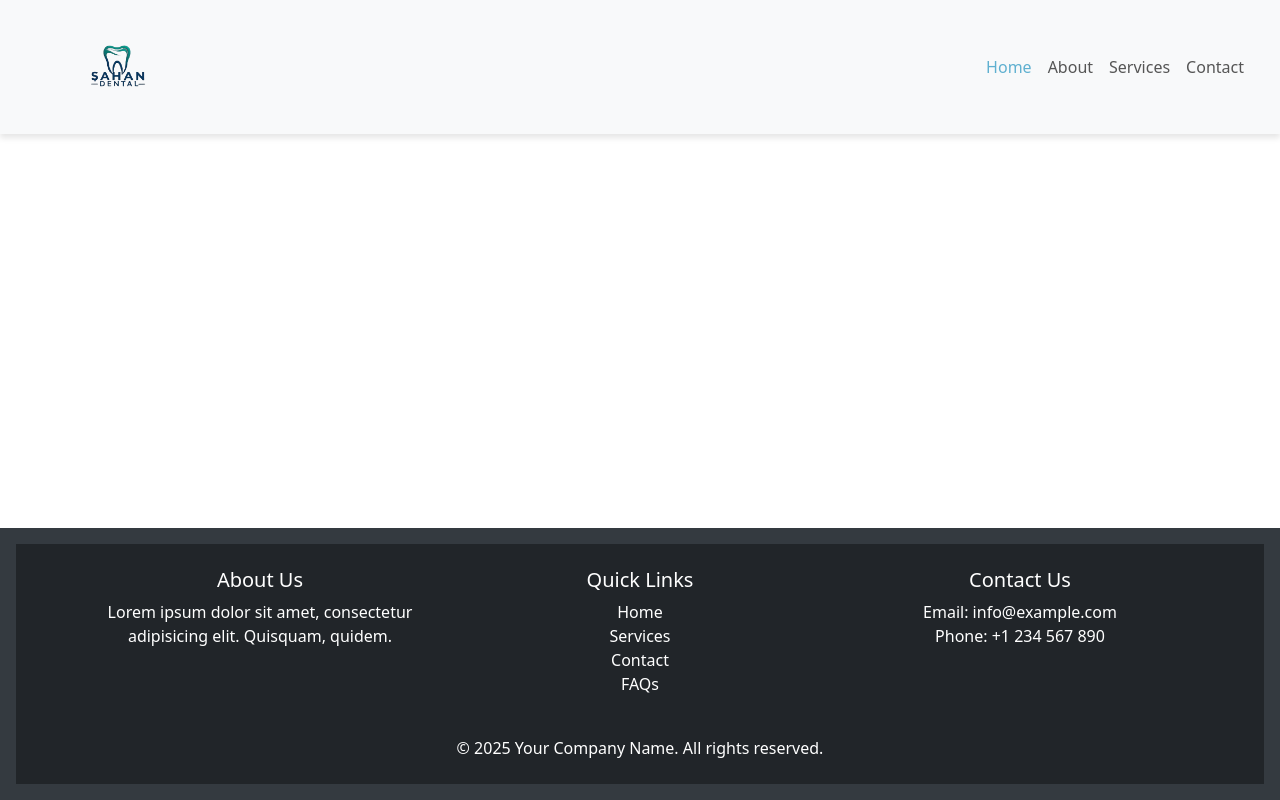
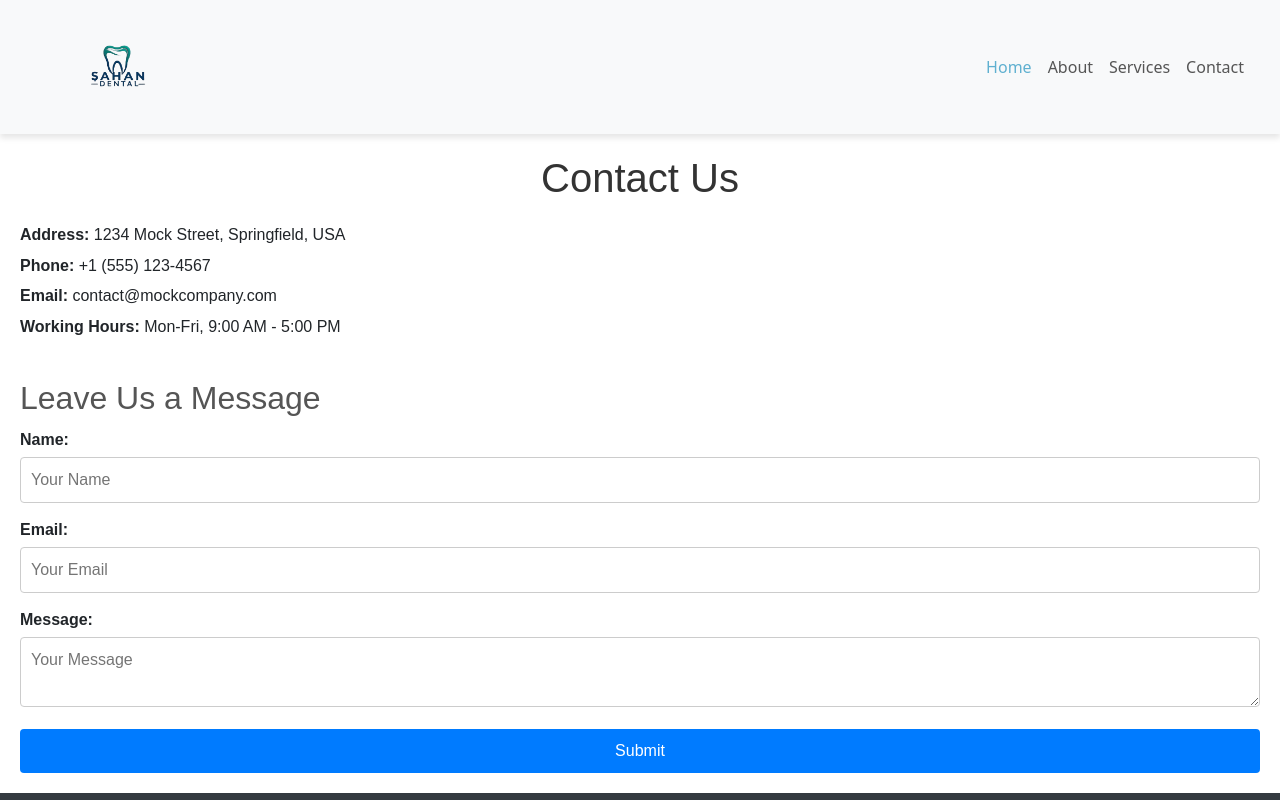
Before and after one commit to Furkan-Kamaci/sahan-dent, an Angular app: page /contact-page in a window 1280 px wide. Before the commit this address led to /. Shown: the top 800 px of the page. Built offline with nearby package versions, Linux system fonts and the light colour scheme.

Commit message:
contact pagee

```diff
--- a/src/app/app.routes.ts
+++ b/src/app/app.routes.ts
@@ -4,5 +4,6 @@ export const routes: Routes = [
     {path: "home-page", loadComponent: () => import('./pages/home-page/home-page.component').then(m => m.HomePageComponent)},
     {path: "content-try-page", loadComponent: () => import('./pages/content-try-page/content-try-page.component').then(m => m.ContentTryPageComponent)},
     {path: "about-page", loadComponent: () => import('./pages/about-page/about-page.component').then(m => m.AboutPageComponent)},
+    {path: "contact-page", loadComponent: () => import('./pages/contact-page/contact-page.component').then(m => m.ContactPageComponent)},
     {path: "", redirectTo: "home-page", pathMatch: "full"},
 ];
--- a/src/app/common/navbar-bootstrap/navbar-bootstrap.component.html
+++ b/src/app/common/navbar-bootstrap/navbar-bootstrap.component.html
@@ -45,7 +45,7 @@
         <li class="nav-item">
           <a
             class="nav-link"
-            routerLink="/contact"
+            routerLink="contact-page"
             (click)="closeNavbar()"
           >Contact</a>
         </li>
--- /dev/null
+++ b/src/app/pages/contact-page/contact-page.component.html
@@ -0,0 +1,29 @@
+<div class="contact-page">
+  <h1>Contact Us</h1>
+
+  <div class="contact-details">
+    <p><strong>Address:</strong> 1234 Mock Street, Springfield, USA</p>
+    <p><strong>Phone:</strong> +1 (555) 123-4567</p>
+    <p><strong>Email:</strong> contact&#64;mockcompany.com</p>
+    <p><strong>Working Hours:</strong> Mon-Fri, 9:00 AM - 5:00 PM</p>
+  </div>
+
+  <div class="contact-message">
+    <h2>Leave Us a Message</h2>
+    <form>
+      <div>
+        <label for="name">Name:</label>
+        <input id="name" type="text" placeholder="Your Name" />
+      </div>
+      <div>
+        <label for="email">Email:</label>
+        <input id="email" type="email" placeholder="Your Email" />
+      </div>
+      <div>
+        <label for="message">Message:</label>
+        <textarea id="message" placeholder="Your Message"></textarea>
+      </div>
+      <button type="button" (click)="onSubmit()">Submit</button>
+    </form>
+  </div>
+</div>
--- /dev/null
+++ b/src/app/pages/contact-page/contact-page.component.scss
@@ -0,0 +1,63 @@
+.contact-page {
+  padding: 20px;
+  font-family: Arial, sans-serif;
+
+  h1 {
+    text-align: center;
+    color: #333;
+  }
+
+  .contact-details {
+    margin: 20px 0;
+    line-height: 1.6;
+
+    p {
+      margin: 5px 0;
+    }
+  }
+
+  .contact-message {
+    margin-top: 40px;
+
+    h2 {
+      margin-bottom: 10px;
+      color: #555;
+    }
+
+    form {
+      display: flex;
+      flex-direction: column;
+
+      div {
+        margin-bottom: 15px;
+      }
+
+      label {
+        display: block;
+        margin-bottom: 5px;
+        font-weight: bold;
+      }
+
+      input,
+      textarea {
+        width: 100%;
+        padding: 10px;
+        border: 1px solid #ccc;
+        border-radius: 4px;
+      }
+
+      button {
+        padding: 10px;
+        background-color: #007bff;
+        color: white;
+        border: none;
+        border-radius: 4px;
+        cursor: pointer;
+
+        &:hover {
+          background-color: #0056b3;
+        }
+      }
+    }
+  }
+}
--- /dev/null
+++ b/src/app/pages/contact-page/contact-page.component.ts
@@ -0,0 +1,13 @@
+import { Component } from '@angular/core';
+
+@Component({
+  selector: 'app-contact-page',
+  imports: [],
+  templateUrl: './contact-page.component.html',
+  styleUrl: './contact-page.component.scss'
+})
+export class ContactPageComponent {
+  onSubmit() {
+    alert('Message submitted! Thank you for contacting us.');
+  }
+}
--- /dev/null
+++ b/src/environments/environments.ts
@@ -0,0 +1,4 @@
+export const environment = {
+    production: false,
+    googleMapsApiKey: 'AIzaSyDk1Uy4M-6g6zJzV1bJz8s6bC7Lk9DZ7B4'
+};
```
Also changed, not shown: 1 other file (tests, documents, lock files or other folders).
